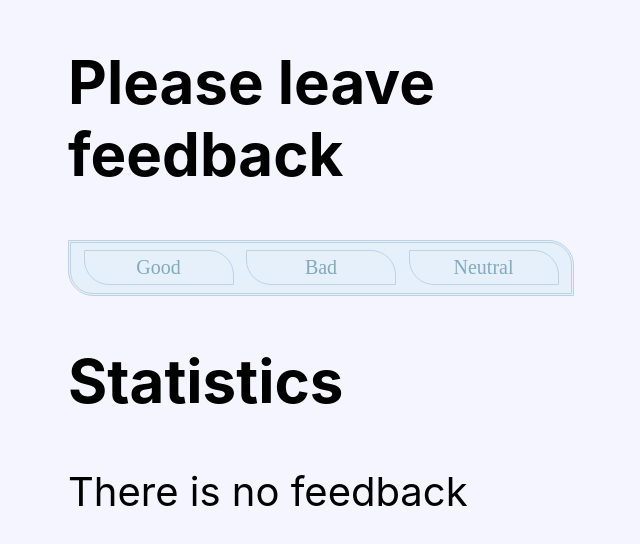
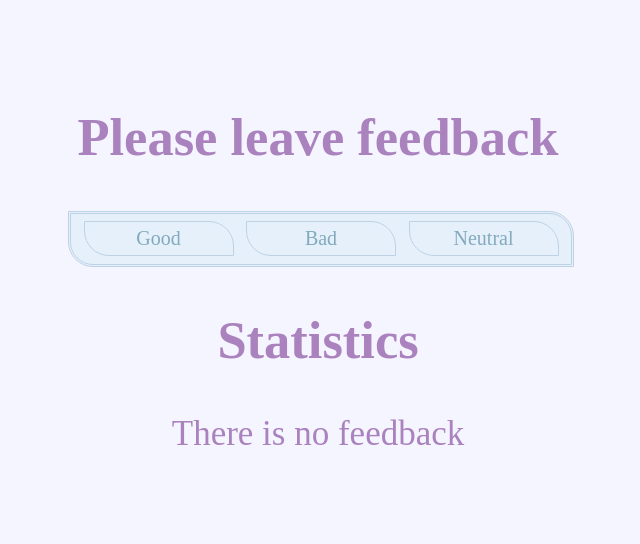
Before and after one commit to OlehKozubJS/goit-react-hw-02-feedback, a React (Create React App) app: page / in a window 1280 px wide. Shown: the part 124-668 px from the top of the page, without its empty margins (322-962 px from the left). Built offline with nearby package versions, Linux system fonts and the light colour scheme; a web font is replaced by a local one.

Commit message:
Update Section.jsx

```diff
--- a/src/components/Feedback/Section.jsx
+++ b/src/components/Feedback/Section.jsx
@@ -1,10 +1,11 @@
 import { Component } from "react";
 import propTypes from "prop-types";
+import SectionStyles from "./FeedbackCSS/Section.module.css";
 
 export class Section extends Component {
     render() {
         return(
-            <div>
+            <div className={SectionStyles.sectionHeader}>
                 <h2>{this.props.title}</h2>
                 {this.props.children}
             </div>
```
